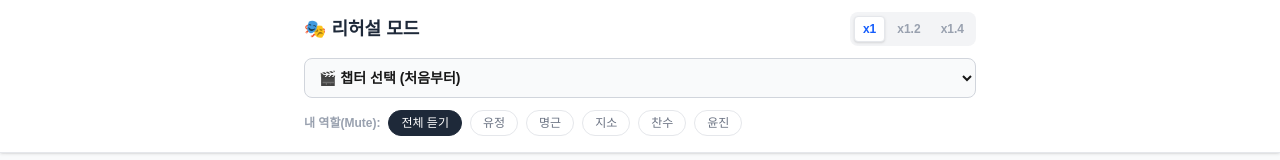
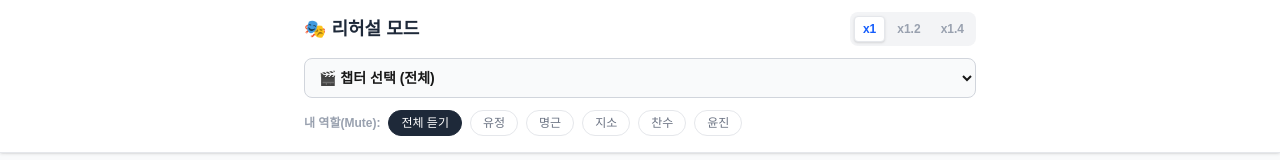
Before and after one commit to Yandakun/acting-rehearsal, a Next.js app: page / in a window 1280 px wide. Shown: the top 160 px of the page. Built offline with nearby package versions, Linux system fonts and the light colour scheme.

Commit message:
배포 준비 완료: 배역 필터 추가

```diff
--- a/app/page.tsx
+++ b/app/page.tsx
@@ -1,6 +1,6 @@
 "use client";
 
-import React, { useState, useEffect, useRef } from "react";
+import React, { useState, useEffect, useRef, useMemo } from "react";
 import { script, characterVoices, ScriptLine } from "@/data/scriptData";
 
 export default function PlayScriptPage() {
@@ -14,19 +14,46 @@ export default function PlayScriptPage() {
   const currentLineRef = useRef<HTMLDivElement>(null);
   const speakingRef = useRef<boolean>(false);
 
+  // ★ 중요: 말하는 객체가 메모리에서 삭제되지 않도록 잡아두는 Ref (끊김 방지용)
+  const utteranceRef = useRef<SpeechSynthesisUtterance | null>(null);
+
   // 캐릭터 목록
   const characters = Array.from(
     new Set(script.map((line) => line.character))
   ).filter((c) => c !== "지시문" && c !== "시스템");
 
-  // 챕터 목록
-  const chapters = script
-    .map((line, index) => ({ text: line.text, index, type: line.type }))
-    .filter((item) => item.type === "header");
+  // 전체 챕터 목록
+  const allChapters = useMemo(
+    () =>
+      script
+        .map((line, index) => ({ text: line.text, index, type: line.type }))
+        .filter((item) => item.type === "header"),
+    []
+  );
 
+  // ★ 기능 추가: 배역에 따라 챕터 필터링 ★
+  const filteredChapters = useMemo(() => {
+    if (!myRole) return allChapters; // 배역 선택 안 하면 전체 노출
+
+    return allChapters.filter((chapter, i) => {
+      // 현재 챕터 시작 인덱스
+      const startIndex = chapter.index;
+      // 다음 챕터 시작 인덱스 (없으면 스크립트 끝까지)
+      const endIndex = allChapters[i + 1]
+        ? allChapters[i + 1].index
+        : script.length;
+
+      // 이 챕터 구간 내에 내 배역(myRole)의 대사가 하나라도 있는지 확인
+      const linesInChapter = script.slice(startIndex, endIndex);
+      return linesInChapter.some((line) => line.character === myRole);
+    });
+  }, [myRole, allChapters]);
+
+  // 현재 챕터 찾기 (UI 표시용)
   const getCurrentChapterIndex = () => {
     if (currentIndex === -1) return -1;
-    const currentChapter = [...chapters]
+    // 현재 필터링된 챕터 목록 중에서 찾음
+    const currentChapter = [...filteredChapters]
       .reverse()
       .find((ch) => ch.index <= currentIndex);
     return currentChapter ? currentChapter.index : -1;
@@ -36,13 +63,19 @@ export default function PlayScriptPage() {
   useEffect(() => {
     const loadVoices = () => {
       const voices = window.speechSynthesis.getVoices();
-      setVoiceList(voices);
+      if (voices.length > 0) {
+        setVoiceList(voices);
+      }
     };
     loadVoices();
-    window.speechSynthesis.onvoiceschanged = loadVoices;
-    return () => {
-      window.speechSynthesis.onvoiceschanged = null;
-    };
+
+    // 크롬은 비동기로 로드되므로 이벤트 리스너 필수
+    if (
+      typeof window !== "undefined" &&
+      window.speechSynthesis.onvoiceschanged !== undefined
+    ) {
+      window.speechSynthesis.onvoiceschanged = loadVoices;
+    }
   }, []);
 
   const getBestVoice = () => {
@@ -56,7 +89,7 @@ export default function PlayScriptPage() {
     return googleVoice || msVoice || korVoices[0] || null;
   };
 
-  // --- TTS 로직 ---
+  // --- TTS 로직 (버그 수정됨) ---
   const speakLine = (index: number) => {
     if (index < 0 || index >= script.length) {
       setIsPlaying(false);
@@ -64,12 +97,18 @@ export default function PlayScriptPage() {
     }
 
     const line = script[index];
+
+    // 기존 음성 취소
     window.speechSynthesis.cancel();
 
     // 내 차례인지 확인
     const isMyTurn = line.character === myRole;
 
     const utterance = new SpeechSynthesisUtterance(line.text);
+
+    // ★ 버그 수정 핵심: Ref에 할당하여 가비지 컬렉션 방지
+    utteranceRef.current = utterance;
+
     const bestVoice = getBestVoice();
     if (bestVoice) {
       utterance.voice = bestVoice;
@@ -82,20 +121,31 @@ export default function PlayScriptPage() {
     };
     utterance.pitch = voiceSettings.pitch;
 
-    // ★ 수정된 부분: 내 대사일 때는 시간 2배 확보 (속도 0.5배) ★
+    // 속도/볼륨 설정
     if (isMyTurn) {
       utterance.volume = 0; // 소리 끔
-      // 원래 속도의 절반으로 재생 -> 시간이 2배 걸림 (연습 시간 확보)
+      // 내 대사 연습 시간 확보 (속도 0.5배)
       utterance.rate = voiceSettings.rate * globalRate * 0.5;
     } else {
-      utterance.volume = 1; // 소리 켬
+      utterance.volume = 1;
       utterance.rate = voiceSettings.rate * globalRate;
     }
 
+    // 종료 이벤트
     utterance.onend = () => {
       speakingRef.current = false;
       if (isPlaying) {
         setCurrentIndex((prev) => prev + 1);
+      }
+    };
+
+    // 에러 방지용 (가끔 브라우저가 멈출 때 대비)
+    utterance.onerror = (e) => {
+      console.error("TTS Error:", e);
+      speakingRef.current = false;
+      // 에러 나도 멈추지 말고 다음으로 이동 시도
+      if (isPlaying) {
+        setTimeout(() => setCurrentIndex((prev) => prev + 1), 500);
       }
     };
 
@@ -109,6 +159,7 @@ export default function PlayScriptPage() {
       speakLine(currentIndex);
     } else if (!isPlaying) {
       window.speechSynthesis.cancel();
+      speakingRef.current = false;
     }
   }, [currentIndex, isPlaying]);
 
@@ -135,6 +186,12 @@ export default function PlayScriptPage() {
     }
   };
 
+  const handleRoleChange = (role: string) => {
+    setMyRole(role);
+    // 배역을 바꿀 때, 현재 위치가 그 배역이 나오는 구간이 아니면 혼란스러울 수 있으나
+    // 일단 현재 위치는 유지하는 것이 일반적인 UX입니다.
+  };
+
   const togglePlay = () => {
     if (isPlaying) {
       setIsPlaying(false);
@@ -144,6 +201,7 @@ export default function PlayScriptPage() {
       if (currentIndex === -1 || currentIndex >= script.length) {
         setCurrentIndex(0);
       } else {
+        // 이미 진행 중이었다면 현재 인덱스 다시 실행
         speakLine(currentIndex);
       }
     }
@@ -174,15 +232,17 @@ export default function PlayScriptPage() {
             </div>
           </div>
 
-          {/* 2열: 챕터 선택 드롭다운 */}
+          {/* 2열: 챕터 선택 드롭다운 (필터링 적용됨) */}
           <div className="w-full">
             <select
               value={getCurrentChapterIndex()}
               onChange={handleChapterChange}
               className="w-full p-2.5 text-sm font-bold bg-gray-50 border border-gray-300 rounded-lg focus:ring-2 focus:ring-blue-500 outline-none"
             >
-              <option value="-1">🎬 챕터 선택 (처음부터)</option>
-              {chapters.map((ch) => (
+              <option value="-1">
+                🎬 챕터 선택 {myRole ? `(${myRole} 등장 씬만)` : "(전체)"}
+              </option>
+              {filteredChapters.map((ch) => (
                 <option key={ch.index} value={ch.index}>
                   {ch.text}
                 </option>
@@ -196,7 +256,7 @@ export default function PlayScriptPage() {
               내 역할(Mute):
             </span>
             <button
-              onClick={() => setMyRole("")}
+              onClick={() => handleRoleChange("")}
               className={`whitespace-nowrap px-3 py-1 text-xs rounded-full border transition-all ${
                 myRole === ""
                   ? "bg-gray-800 text-white border-gray-800"
@@ -208,7 +268,7 @@ export default function PlayScriptPage() {
             {characters.map((char) => (
               <button
                 key={char}
-                onClick={() => setMyRole(char)}
+                onClick={() => handleRoleChange(char)}
                 className={`whitespace-nowrap px-3 py-1 text-xs rounded-full border transition-all ${
                   myRole === char
                     ? "bg-blue-600 text-white border-blue-600 shadow-sm"
```
